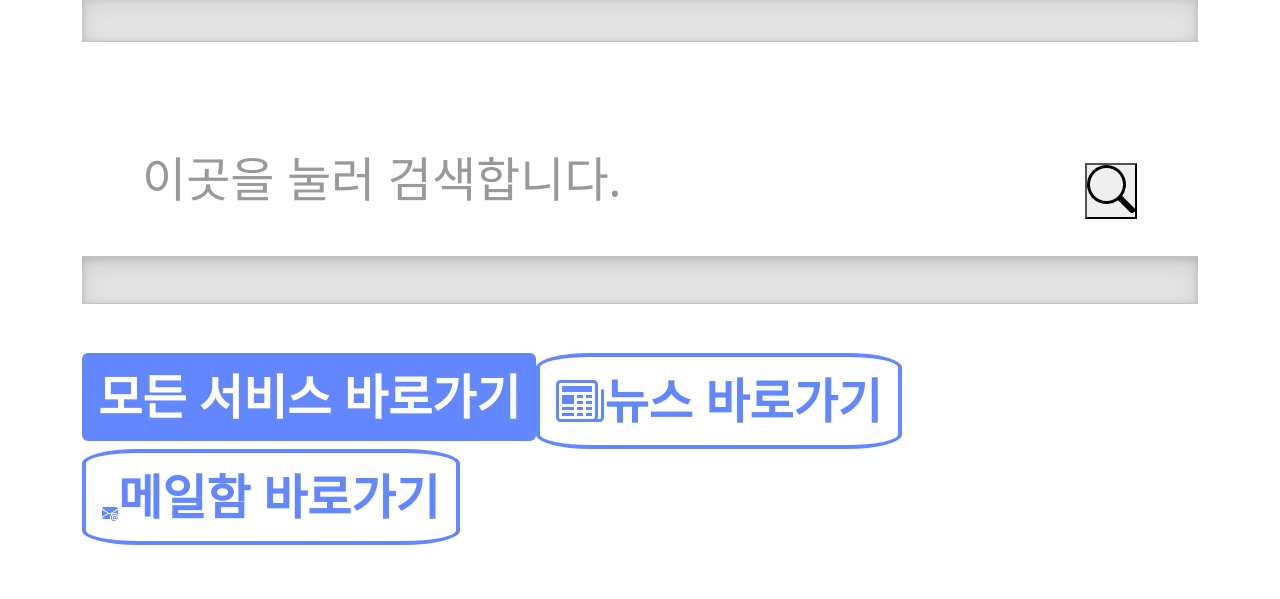
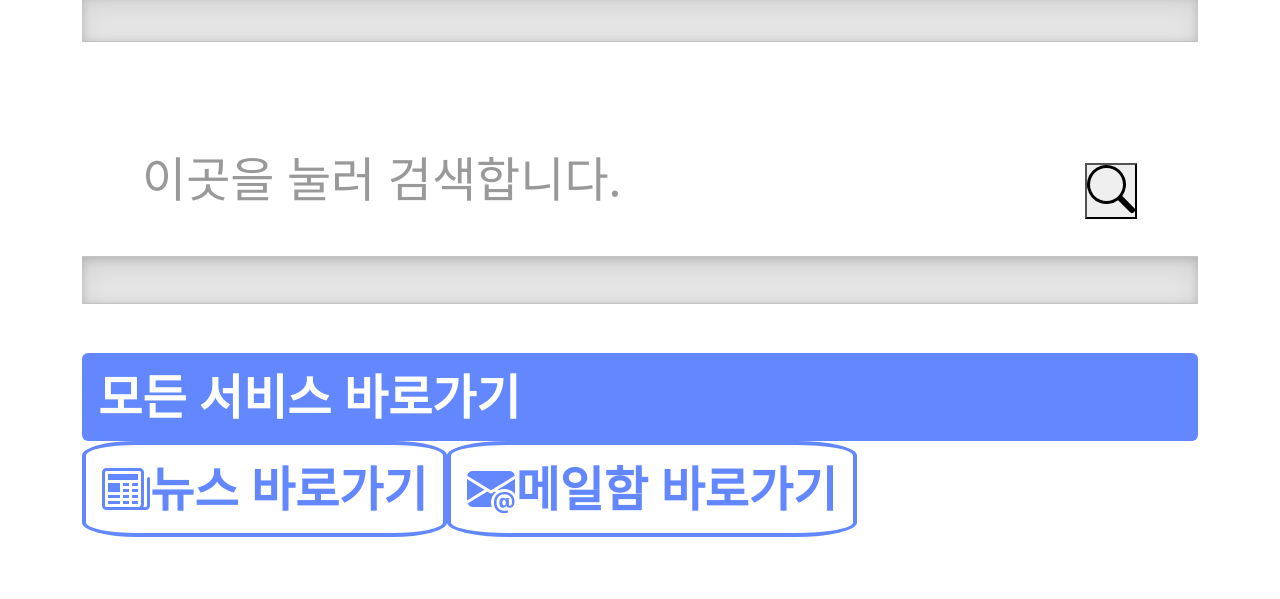
Before and after one commit to nyeohijyul/daumdesign, a plain HTML site: page index.html in a window 1280 px wide. Shown: the part 143-742 px from the top of the page. Drawn offline with nearby package versions, Linux system fonts and the light colour scheme.

Commit message:
Update index.html

```diff
--- a/index.html
+++ b/index.html
@@ -231,12 +231,12 @@
 <div class="b-example-divider"></div>
 <hr style="color: white;">
       <ul class="nav nav-pills d-flex justify-content-left py-3">
-        <li class="nav-item" style="--bs-nav-pills-link-active-bg: #6387FF; font-weight: bold; font-size: 3em;"><a href="https://focus.daum.net/daum/pc/sitemap.html" class="nav-link active" aria-current="page">모든 서비스 바로가기</a></li>
+        <li class="nav-item" style="width: 100%; --bs-nav-pills-link-active-bg: #6387FF; font-weight: bold; font-size: 3em;"><a href="https://focus.daum.net/daum/pc/sitemap.html" class="nav-link active" aria-current="page">모든 서비스 바로가기</a></li>
         <li class="nav-item"><a href="https://news.daum.net/" class="nav-link" style="border: 0.1em solid; border-radius: 15%; --bs-nav-link-color: #6387FF; font-size: 3em; --bs-nav-link-hover-color: #FA6C7B; font-weight: bold;"><svg xmlns="http://www.w3.org/2000/svg" width="1em" height="1em" fill="currentColor" class="bi bi-newspaper" viewBox="0 0 16 16">
   <path d="M0 2.5A1.5 1.5 0 0 1 1.5 1h11A1.5 1.5 0 0 1 14 2.5v10.528c0 .3-.05.654-.238.972h.738a.5.5 0 0 0 .5-.5v-9a.5.5 0 0 1 1 0v9a1.5 1.5 0 0 1-1.5 1.5H1.497A1.497 1.497 0 0 1 0 13.5zM12 14c.37 0 .654-.211.853-.441.092-.106.147-.279.147-.531V2.5a.5.5 0 0 0-.5-.5h-11a.5.5 0 0 0-.5.5v11c0 .278.223.5.497.5z"/>
   <path d="M2 3h10v2H2zm0 3h4v3H2zm0 4h4v1H2zm0 2h4v1H2zm5-6h2v1H7zm3 0h2v1h-2zM7 8h2v1H7zm3 0h2v1h-2zm-3 2h2v1H7zm3 0h2v1h-2zm-3 2h2v1H7zm3 0h2v1h-2z"/>
 </svg>뉴스 바로가기</a></li>
-        <li class="nav-item"><a href="https://accounts.kakao.com/login/?continue=https%3A%2F%2Fmail.daum.net#login" class="nav-link" style="border: 0.1em solid; border-radius: 15%; --bs-nav-link-color: #6387FF; font-size: 3em; --bs-nav-link-hover-color: #FA6C7B; font-weight: bold;"><svg xmlns="http://www.w3.org/2000/svg" width="16" height="16" fill="currentColor" class="bi bi-envelope-at-fill" viewBox="0 0 16 16">
+        <li class="nav-item"><a href="https://accounts.kakao.com/login/?continue=https%3A%2F%2Fmail.daum.net#login" class="nav-link" style="border: 0.1em solid; border-radius: 15%; --bs-nav-link-color: #6387FF; font-size: 3em; --bs-nav-link-hover-color: #FA6C7B; font-weight: bold;"><svg xmlns="http://www.w3.org/2000/svg" width="1em" height="1em" fill="currentColor" class="bi bi-envelope-at-fill" viewBox="0 0 16 16">
   <path d="M2 2A2 2 0 0 0 .05 3.555L8 8.414l7.95-4.859A2 2 0 0 0 14 2zm-2 9.8V4.698l5.803 3.546zm6.761-2.97-6.57 4.026A2 2 0 0 0 2 14h6.256A4.5 4.5 0 0 1 8 12.5a4.49 4.49 0 0 1 1.606-3.446l-.367-.225L8 9.586zM16 9.671V4.697l-5.803 3.546.338.208A4.5 4.5 0 0 1 12.5 8c1.414 0 2.675.652 3.5 1.671"/>
   <path d="M15.834 12.244c0 1.168-.577 2.025-1.587 2.025-.503 0-1.002-.228-1.12-.648h-.043c-.118.416-.543.643-1.015.643-.77 0-1.259-.542-1.259-1.434v-.529c0-.844.481-1.4 1.26-1.4.585 0 .87.333.953.63h.03v-.568h.905v2.19c0 .272.18.42.411.42.315 0 .639-.415.639-1.39v-.118c0-1.277-.95-2.326-2.484-2.326h-.04c-1.582 0-2.64 1.067-2.64 2.724v.157c0 1.867 1.237 2.654 2.57 2.654h.045c.507 0 .935-.07 1.18-.18v.731c-.219.1-.643.175-1.237.175h-.044C10.438 16 9 14.82 9 12.646v-.214C9 10.36 10.421 9 12.485 9h.035c2.12 0 3.314 1.43 3.314 3.034zm-4.04.21v.227c0 .586.227.8.581.8.31 0 .564-.17.564-.743v-.367c0-.516-.275-.708-.572-.708-.346 0-.573.245-.573.791"/>
 </svg>메일함 바로가기</a></li>
```
